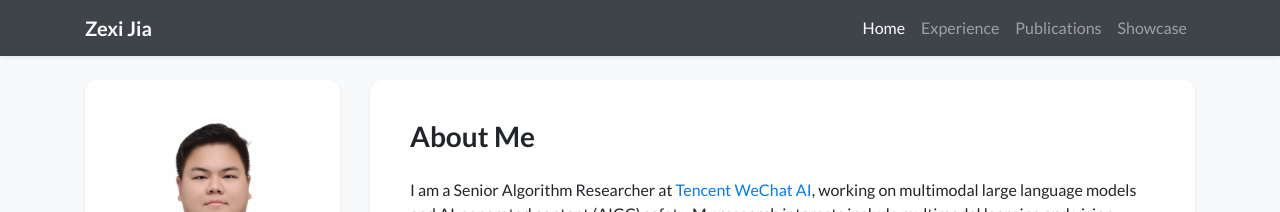
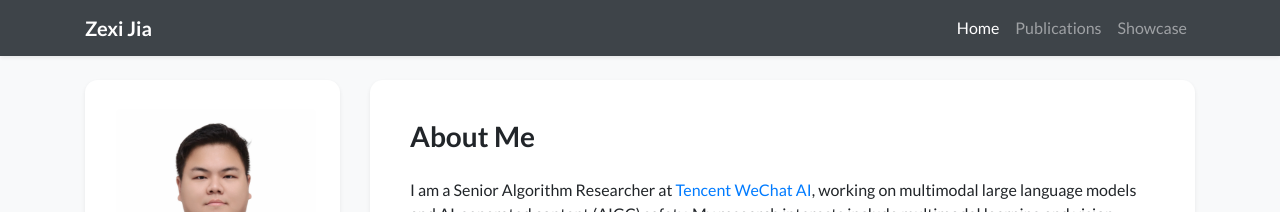
Before and after one commit to zexiJia/zexijia.github.io, a Jekyll site: the page built from index.html, in a window 1280 px wide. Shown: the top 212 px of the page. Built offline with Jekyll 4.4.1, drawn with Linux system fonts in a browser that asks for light colours; nearby versions of some CDN libraries; a style sheet for code colours, icons or effects is not loaded.

```diff
--- a/_data/navigation.yml
+++ b/_data/navigation.yml
@@ -3,8 +3,6 @@
 #       For example, the `navbar_title` field in `showcase.html` is "Showcase" and the `name` field here should also be "Showcase"
 - name: Home
   url: /
-- name: Experience
-  url: /index_layout2
 - name: Publications
   url: /publications
 - name: Showcase
```
